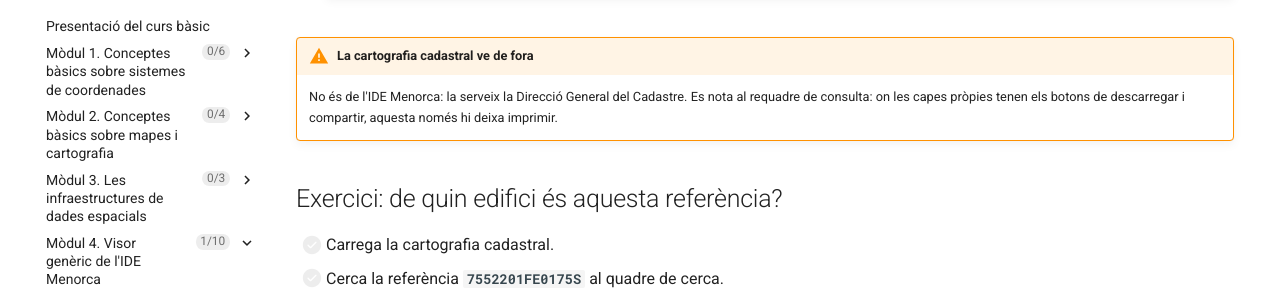
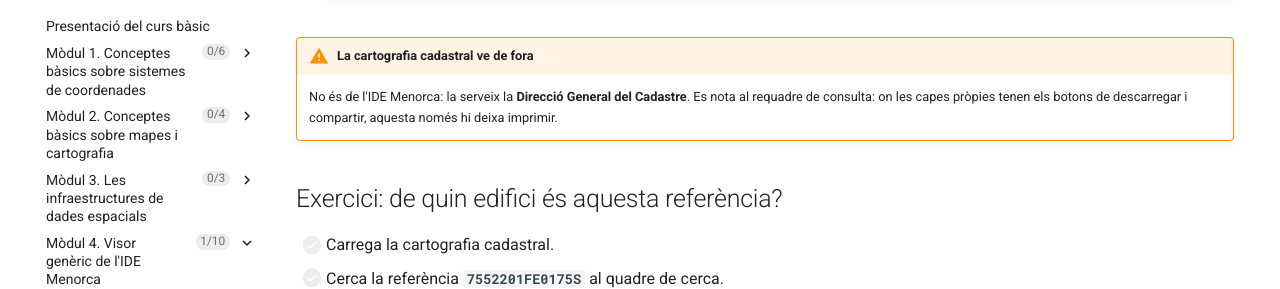
Before and after one commit to IDEmenorca/aula, an MkDocs documentation site: the page built from docs/formacio/basic/modul-4-visor/07-cadastre.md, in a window 1280 px wide and 900 px high, scrolled down 1854 px. Shown: the part 171-460 px from the top of the window. Built offline with MkDocs 1.6.1 and Material for MkDocs 9.7.7, drawn with Linux system fonts in a browser that asks for light colours; comment, search, counter and statistics services are not loaded.

Commit message:
Highlight source of cadastral cartography
Emphasize the source of the cadastral cartography.

```diff
--- a/docs/formacio/basic/modul-4-visor/07-cadastre.md
+++ b/docs/formacio/basic/modul-4-visor/07-cadastre.md
@@ -45,7 +45,7 @@ tràmit i la que el Cadastre entén.
         Cadastre**, no d'aquí.
 
 !!! warning "La cartografia cadastral ve de fora"
-    No és de l'IDE Menorca: la serveix la Direcció General del Cadastre. Es nota
+    No és de l'IDE Menorca: la serveix la **Direcció General del Cadastre**. Es nota
     al requadre de consulta: on les capes pròpies tenen els botons de
     descarregar i compartir, aquesta només hi deixa imprimir.
 
```
